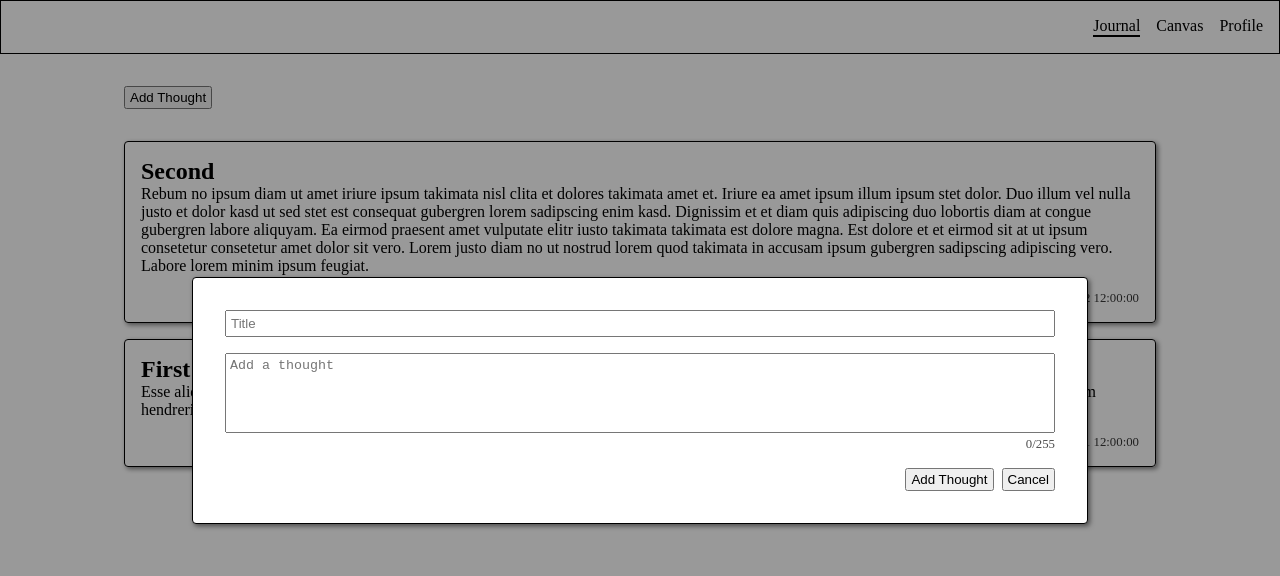
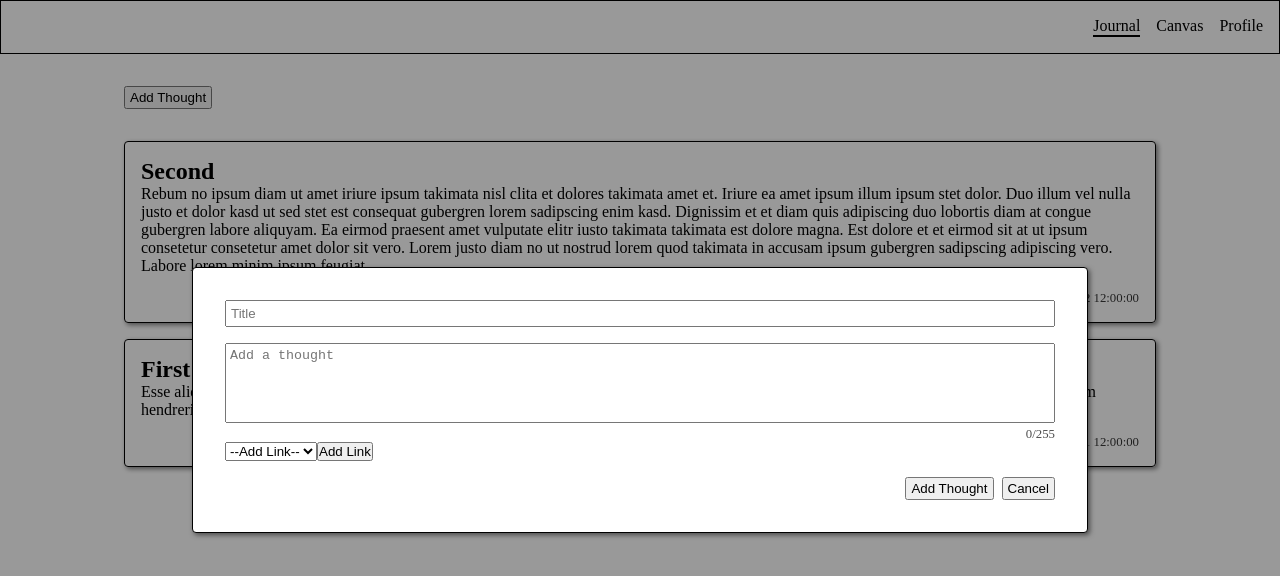
Before and after one commit to jekiquin/testing-collabpad, a React (Create React App) app: page /journal in a window 1280 px wide. Both pictures are taken after a click on the button "Add Thought". Shown: the top 576 px of the page. Built offline with nearby package versions, Linux system fonts and the light colour scheme.

Commit message:
added linking functionality on the thoughts

```diff
--- /dev/null
+++ b/src/components/AddLink/AddLink.js
@@ -0,0 +1,42 @@
+import { useMemo, useState } from 'react';
+import { useJournal } from '../../context/journal-context';
+
+export default function AddLink({ setInputText }) {
+	const [selectedOption, setSelectedOption] = useState('');
+	const [linkToAdd, setLinkToAdd] = useState('');
+	const [journal] = useJournal();
+
+	const handleClick = () => {
+		console.log(linkToAdd);
+		setInputText((prevText) => `${prevText}${linkToAdd}`);
+		setSelectedOption('');
+		setLinkToAdd('');
+	};
+
+	const handleChange = ({ target }) => {
+		setSelectedOption(target.value);
+		setLinkToAdd(`[[${target.selectedOptions[0].text} - ${target.value}]] `);
+	};
+
+	const displayOptions = useMemo(
+		() =>
+			journal.map((thoughtObj) => (
+				<option key={thoughtObj.id} value={thoughtObj.id}>
+					{thoughtObj.title}
+				</option>
+			)),
+		[journal]
+	);
+
+	return (
+		<div>
+			<select name="links" id="links-select" value={selectedOption} onChange={handleChange}>
+				<option value="" disabled>
+					--Add Link--
+				</option>
+				{displayOptions}
+			</select>
+			<input type="button" value="Add Link" onClick={handleClick} />
+		</div>
+	);
+}
--- a/src/components/Thought/Thought.js
+++ b/src/components/Thought/Thought.js
@@ -1,3 +1,4 @@
+import { useMemo } from 'react';
 import moment from 'moment';
 import './Thought.scss';
 
@@ -5,10 +6,24 @@ export default function Thought({ thoughtObj }) {
 	const { id, title, thought, timestamp } = thoughtObj;
 	const displayTimestamp = moment(timestamp).format('MMM DD, YYYY hh:mm:ss');
 
+	const newThought = useMemo(() => {
+		const regex = /\[\[(.*? - .*?)\]\]/g;
+		const thoughtSplit = thought.split(regex);
+		return thoughtSplit.map((str, idx) => {
+			if (idx % 2 === 0) return <span key={idx}>{str}</span>;
+			const strArr = str.split(' - ');
+			return (
+				<a key={idx} href={`#${strArr[1]}`}>
+					{strArr[0]}
+				</a>
+			);
+		});
+	}, [thought]);
+
 	return (
 		<article className="Thought" id={id}>
 			<h2>{title} </h2>
-			<p>{thought}</p>
+			<p>{newThought}</p>
 			<p className="Thought__timestamp">{displayTimestamp}</p>
 		</article>
 	);
--- a/src/components/ThoughtInput/ThoughtInput.js
+++ b/src/components/ThoughtInput/ThoughtInput.js
@@ -3,6 +3,7 @@ import { useJournal } from '../../context/journal-context';
 import uniqid from 'uniqid';
 import moment from 'moment';
 import './ThoughtInput.scss';
+import AddLink from '../AddLink/AddLink';
 
 const MAXLENGTH = 255;
 
@@ -35,7 +36,6 @@ export default function ThoughtInput({ setShowModal }) {
 	};
 
 	const handleClick = () => {
-		console.log('cancel');
 		setShowModal(false);
 	};
 
@@ -62,6 +62,7 @@ export default function ThoughtInput({ setShowModal }) {
 				<p className="ThoughtInput__counter">
 					{inputText.length}/{MAXLENGTH}
 				</p>
+				<AddLink setInputText={setInputText} />
 				<div className="ThoughtInput__button-group">
 					<input className="ThoughtInput__button" type="submit" value="Add Thought" />
 					<input
--- a/src/components/ThoughtInput/ThoughtInput.scss
+++ b/src/components/ThoughtInput/ThoughtInput.scss
@@ -1,3 +1,5 @@
+@use '../../partial-styles/placeholders' as *;
+
 .ThoughtInput {
 	position: absolute;
 	top: 0;
@@ -41,8 +43,7 @@
 	}
 
 	&__button {
-		padding: 0.125rem 0.25rem;
-		cursor: pointer;
+		@extend %button;
 	}
 
 	&__counter {
--- a/src/index.scss
+++ b/src/index.scss
@@ -1,3 +1,7 @@
+html {
+	scroll-behavior: smooth;
+}
+
 body {
 	box-sizing: border-box;
 }
--- a/src/pages/Journal/Journal.scss
+++ b/src/pages/Journal/Journal.scss
@@ -4,7 +4,6 @@
 	@extend %container;
 
 	&__button {
-		padding: 0.125rem 0.25rem;
-		cursor: pointer;
+		@extend %button;
 	}
 }
--- a/src/partial-styles/_placeholders.scss
+++ b/src/partial-styles/_placeholders.scss
@@ -7,3 +7,8 @@
 		padding: 2rem 1.5rem;
 	}
 }
+
+%button {
+	padding: 0.125rem 0.25rem;
+	cursor: pointer;
+}
```
